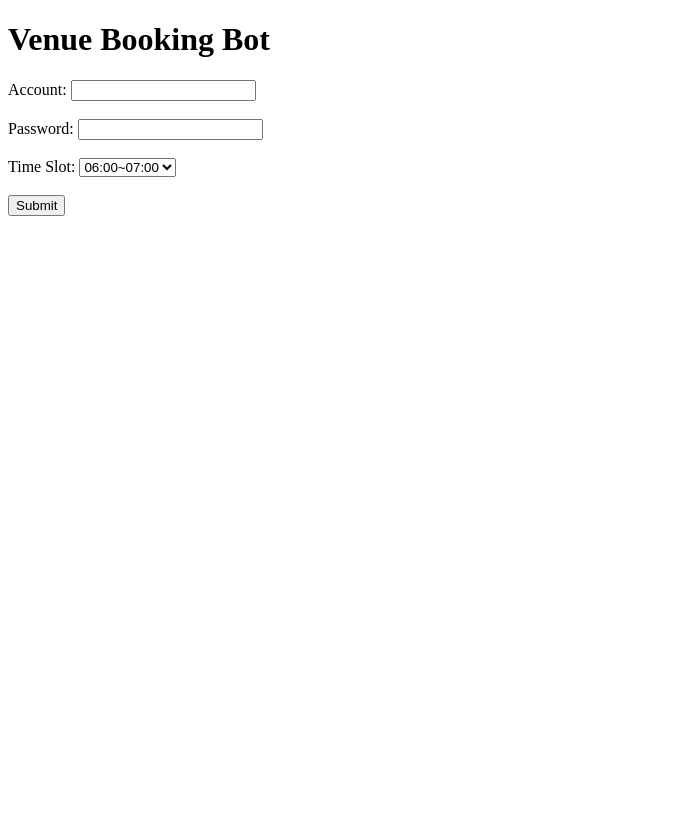
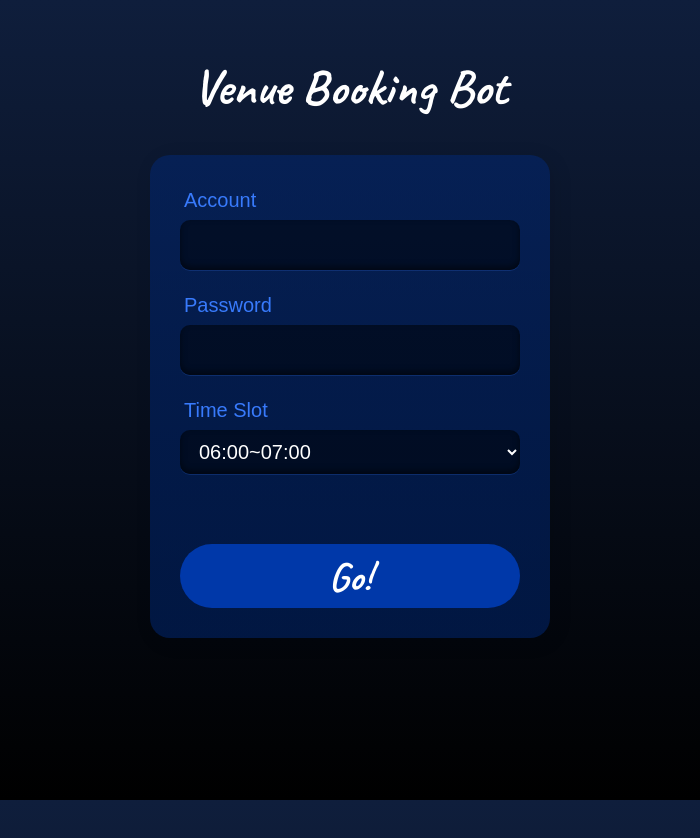
Before and after one commit to Neroal/venue-booking-bot, an Electron app: page src/index.html in a window 700 px wide. Before the commit the page ends 800 px from the top, so only its background shows below. Drawn offline with Linux system fonts and the light colour scheme; no server answers.

Commit message:
調整css和html

```diff
--- /dev/null
+++ b/css/style.css
@@ -0,0 +1,167 @@
+@import url('https://fonts.googleapis.com/css2?family=Caveat:wght@400..700&display=swap');
+
+.caveat-400 {
+  font-family: "Caveat", cursive;
+  font-optical-sizing: auto;
+  font-weight: 400;
+  font-style: normal;
+}
+.caveat-500 {
+  font-family: "Caveat", cursive;
+  font-optical-sizing: auto;
+  font-weight: 500;
+  font-style: normal;
+}
+.caveat-600 {
+  font-family: "Caveat", cursive;
+  font-optical-sizing: auto;
+  font-weight: 600;
+  font-style: normal;
+}
+.caveat-700 {
+  font-family: "Caveat", cursive;
+  font-optical-sizing: auto;
+  font-weight: 700;
+  font-style: normal;
+}
+
+@font-face {
+  font-family: 'Bebas';
+  src: url('../webfonts/BebasNeue-Regular.ttf') format('truetype');
+}
+
+.bebas{
+  font-family: "Bebas", sans-serif;
+  font-weight: 400;
+  font-style: normal;
+}
+
+*, *::before, *::after {
+  box-sizing: border-box;
+}
+* {
+  margin: 0;
+}
+html, body {
+  height: 100%;
+}
+body {
+  font-family: Arial, Helvetica, sans-serif;
+  line-height: 1.5;
+  -webkit-font-smoothing: antialiased;
+}
+img, picture, video, canvas, svg {
+  display: block;
+  max-width: 100%;
+}
+input, button, textarea, select {
+  font: inherit;
+}
+
+input:focus-visible{ outline: none;}
+
+p, h1, h2, h3, h4, h5, h6 {
+  overflow-wrap: break-word;
+}
+a {
+  text-decoration: none;
+}
+
+.clearfix{clear: both;}
+
+::placeholder { color: #afafaf;}
+::-webkit-input-placeholder { color: #afafaf;}
+:-ms-input-placeholder { color: #afafaf;}
+::-moz-placeholder { color: #afafaf; opacity: 1;}
+
+
+.bk_main{
+  background: rgb(0,0,0);
+  background: linear-gradient(0deg, rgba(0,0,0,1) 0%, rgba(15,30,60,1) 100%);
+  height: 100%;
+  overflow: hidden;
+}
+
+h1{
+  font-size: 50px;
+  text-align: center;
+  color: #ffffff;
+  margin: 50px auto 30px;
+}
+
+.booking_box{
+  display: block;
+  border-radius: 20px;
+  background: rgb(0,30,89);
+  background: linear-gradient(0deg, rgba(0,30,89,0.7) 0%, rgba(0,40,120,0.5) 100%);
+  box-shadow: 4px 4px 20px 0px rgba(0, 0, 0, 0.1);
+  width: 85%;
+  max-width: 400px;
+  margin: 0 auto;
+  padding: 30px;
+  overflow: hidden;
+}
+
+label{
+  font-size: 20px;
+  color: #387afb;
+  text-align: left;
+  display: block;
+  padding-left: 0.2em;
+  width: 100%;
+}
+input:-webkit-autofill { /* 移除預設autofill外觀 */
+  -webkit-box-shadow: 0 0 0px 1000px transparent inset !important;
+  box-shadow: 0 0 0px 1000px transparent inset !important;
+  transition: background-color 5000s ease-in-out 0s !important;
+}
+
+input {
+  -webkit-appearance: none; /* 移除預設外觀 */
+  -moz-appearance: none;
+  appearance: none;
+}
+
+input,
+select {
+  background-color: rgba(0, 0, 0, 0.5);
+  box-shadow: 0px 1px 0px 0px rgba(56, 122, 251, 0.2), inset 0px -3px 6px 0px rgba(0, 0, 0, 0.5);
+  text-align: left;
+  font-size: 20px;
+  color: #fff;
+  border-radius: 10px;
+  border: 0;
+  display: block;
+  width: 100%;
+  margin: 5px auto 20px;
+  padding: 10px 15px;
+}
+
+button{
+  font-size: 40px;
+  background-color: #0038a9;
+  color: #fff;
+  text-align: center;
+  border: none;
+  width: 100%;
+  margin: 30px auto 0;
+  display: block;
+  cursor: pointer;
+  height: 1.6em;
+  line-height: 1.6em;
+  border-radius: 0.8em;
+}
+
+.warn{
+  font-size: 20px;
+  text-align: left;
+  padding-left: 0.2em;
+  color: #000;
+  color: #c00;
+  border-radius: 10px;
+  border: 0;
+  display: block;
+  width: 100%;
+  margin: 5px auto 20px;
+  padding: 10px 15px;
+}
--- a/src/index.html
+++ b/src/index.html
@@ -3,16 +3,17 @@
 <head>
     <meta charset="UTF-8">
     <meta name="viewport" content="width=device-width, initial-scale=1.0">
+    <link href="../css/style.css" rel="stylesheet" />
     <title>Venue Booking Bot</title>
 </head>
-<body>
-  <h1>Venue Booking Bot</h1>
-  <form id="booking-form">
-    <label for="account">Account:</label>
-    <input type="text" id="account" name="account"><br><br>
-    <label for="password">Password:</label>
-    <input type="password" id="password" name="password"><br><br>
-    <label for="timeSlot">Time Slot:</label>
+<body class="bk_main">
+    <h1 class="caveat-700">Venue Booking Bot</h1>
+    <form id="booking-form" class="booking_box">
+      <label for="account">Account</label>
+      <input type="text" id="account" name="account">
+      <label for="password">Password</label>
+      <input type="password" id="password" name="password">
+      <label for="timeSlot">Time Slot</label>
       <select id="timeSlot" name="timeSlot">
         <option value="06:00~07:00">06:00~07:00</option>
         <option value="07:00~08:00">07:00~08:00</option>
@@ -30,10 +31,10 @@
         <option value="19:00~20:00">19:00~20:00</option>
         <option value="20:00~21:00">20:00~21:00</option>
         <option value="21:00~22:00">21:00~22:00</option>
-    </select><br><br>
-    <button type="button" id="submit">Submit</button>
+      </select>
+      <p id="output" class="warn"></p>
+      <button type="button" id="submit" class="caveat-700">Go!</button>
     </form>
-  <p id="output"></p>
 
     <script src="renderer.js"></script>
 </body>
```
Also changed, not shown: src/index.js (+29 -23 lines), 1 other file. Lines whose indentation alone changed are shown as unchanged.
